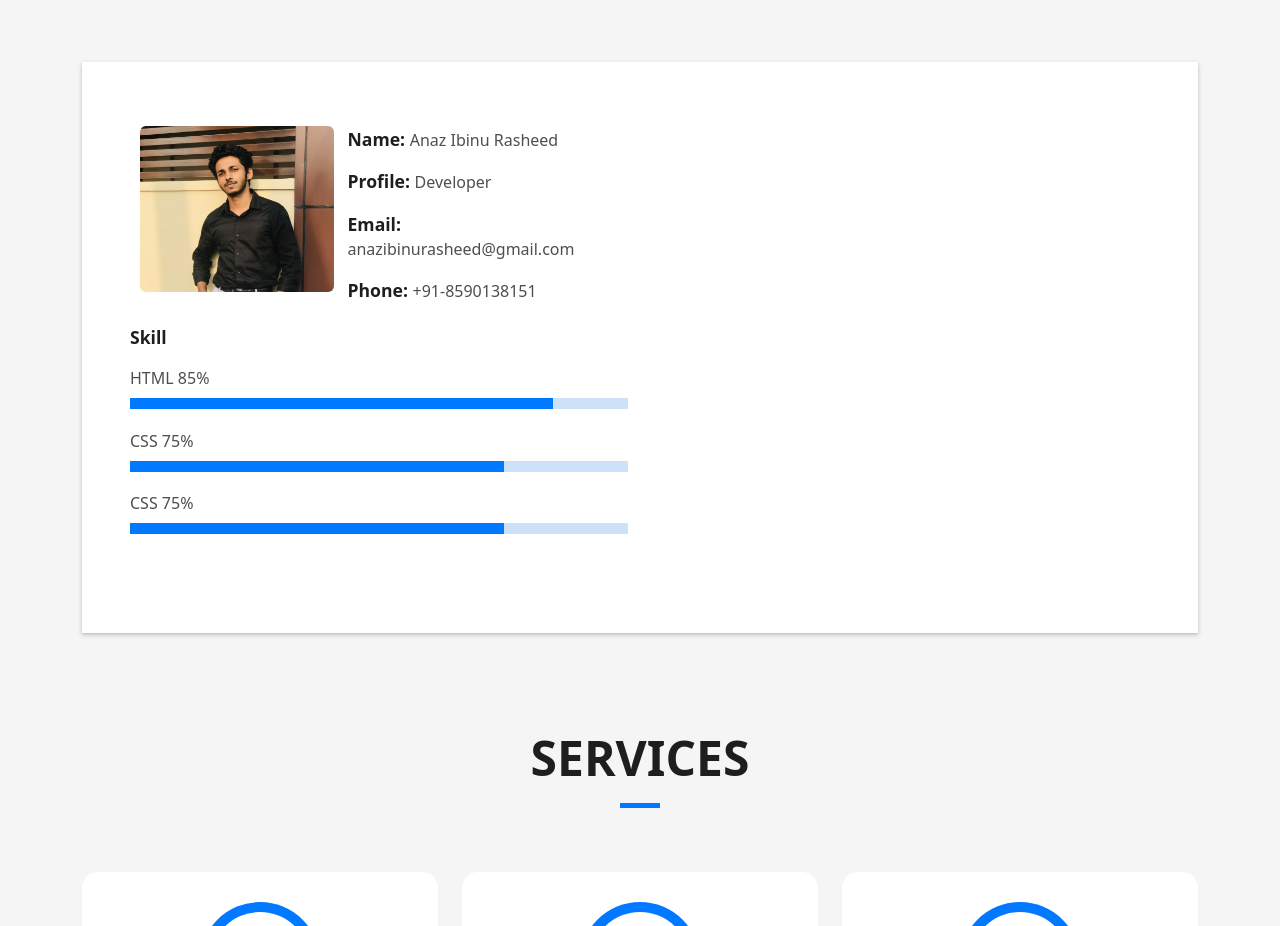
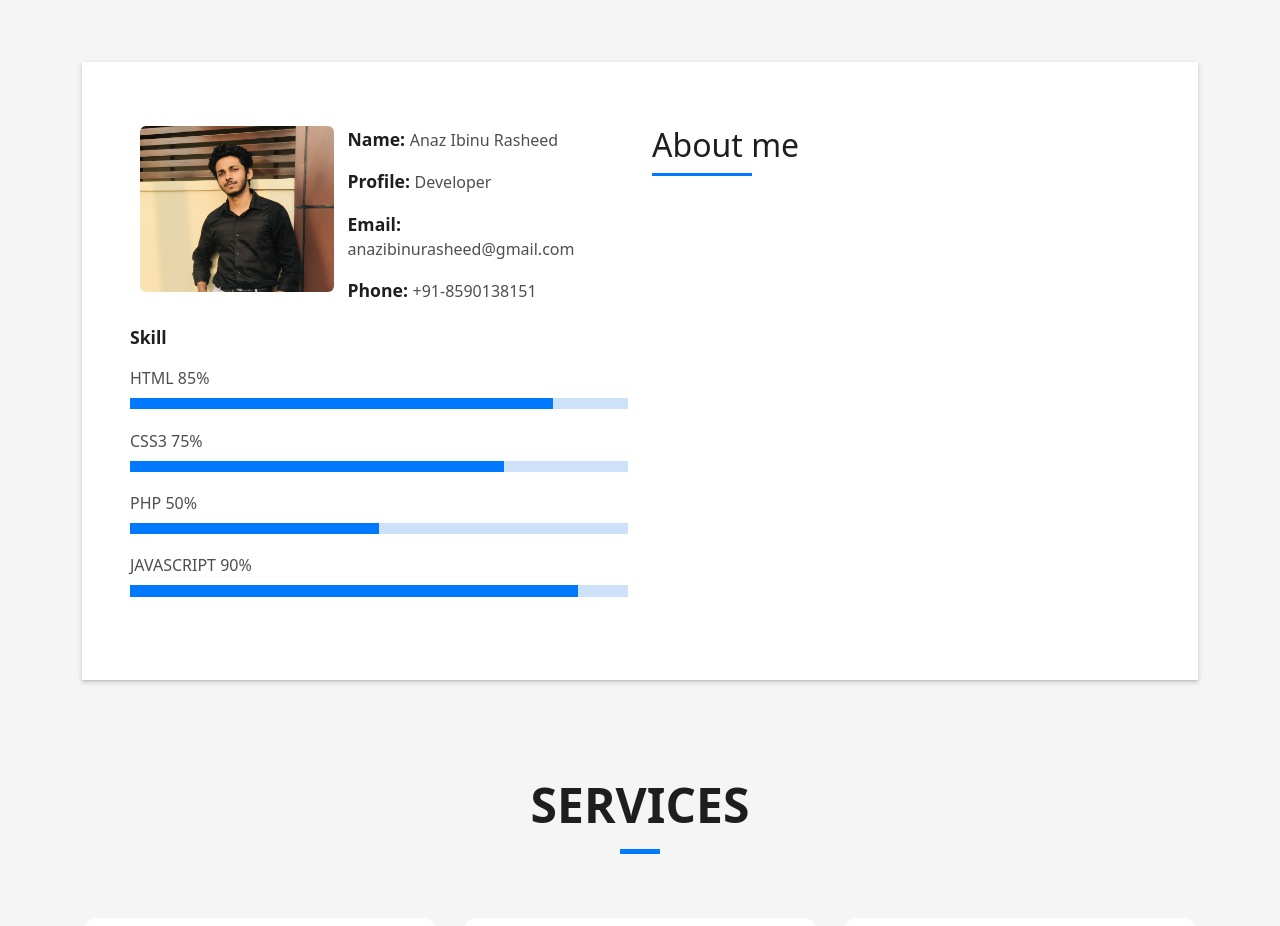
Before and after one commit to anazibinurasheed/portfolio-web, a plain HTML site: page index.html in a window 1280 px wide. Shown: the part 802-1728 px from the top of the page. Drawn offline with nearby package versions, Linux system fonts and the light colour scheme.

Commit message:
Update index.html

```diff
--- a/index.html
+++ b/index.html
@@ -103,22 +103,28 @@
                     <p class="title-s">Skill</p>
                     <span>HTML</span> <span class="pull-right">85%</span>
                     <div class="progress">
-                    <div class="progress-bar" role="progressbar" style="width: 85%;" aria-valuenow="85"
-                      aria-valuemin="0" aria-valuemax="100"></div>
+                      <div class="progress-bar" role="progressbar" style="width: 85%;" aria-valuenow="85" aria-valuemin="0" aria-valuemax="100"></div>
                     </div>
-                  <span>CSS</span> <span class="pull-right">75%</span>
+                    <span>CSS3</span> <span class="pull-right">75%</span>
                     <div class="progress">
-                    <div class="progress-bar" role="progressbar" style="width: 75%" aria-valuenow="75" aria-valuemin="0"
-                      aria-valuemax="100"></div>
+                      <div class="progress-bar" role="progressbar" style="width: 75%" aria-valuenow="75" aria-valuemin="0" aria-valuemax="100"></div>
                     </div>
-                   <span>CSS</span> <span class="pull-right">75%</span>
+                    <span>PHP</span> <span class="pull-right">50%</span>
                     <div class="progress">
-                    <div class="progress-bar" role="progressbar" style="width: 75%" aria-valuenow="75" aria-valuemin="0"
-                      aria-valuemax="100"></div>
+                      <div class="progress-bar" role="progressbar" style="width: 50%" aria-valuenow="50" aria-valuemin="0" aria-valuemax="100"></div>
                     </div>
-
-
+                    <span>JAVASCRIPT</span> <span class="pull-right">90%</span>
+                    <div class="progress">
+                      <div class="progress-bar" role="progressbar" style="width: 90%" aria-valuenow="90" aria-valuemin="0" aria-valuemax="100"></div>
                     </div>
+                  </div>
+                </div>
+                <div class="col-md-6">
+                  <div class="about-me pt-4 pt-md-0">
+                    <div class="title-box-2">
+                      <h5 class="title-left">
+                        About me
+                      </h5>
                     </div>
 
 
```
Lines whose indentation alone changed are shown as unchanged.
